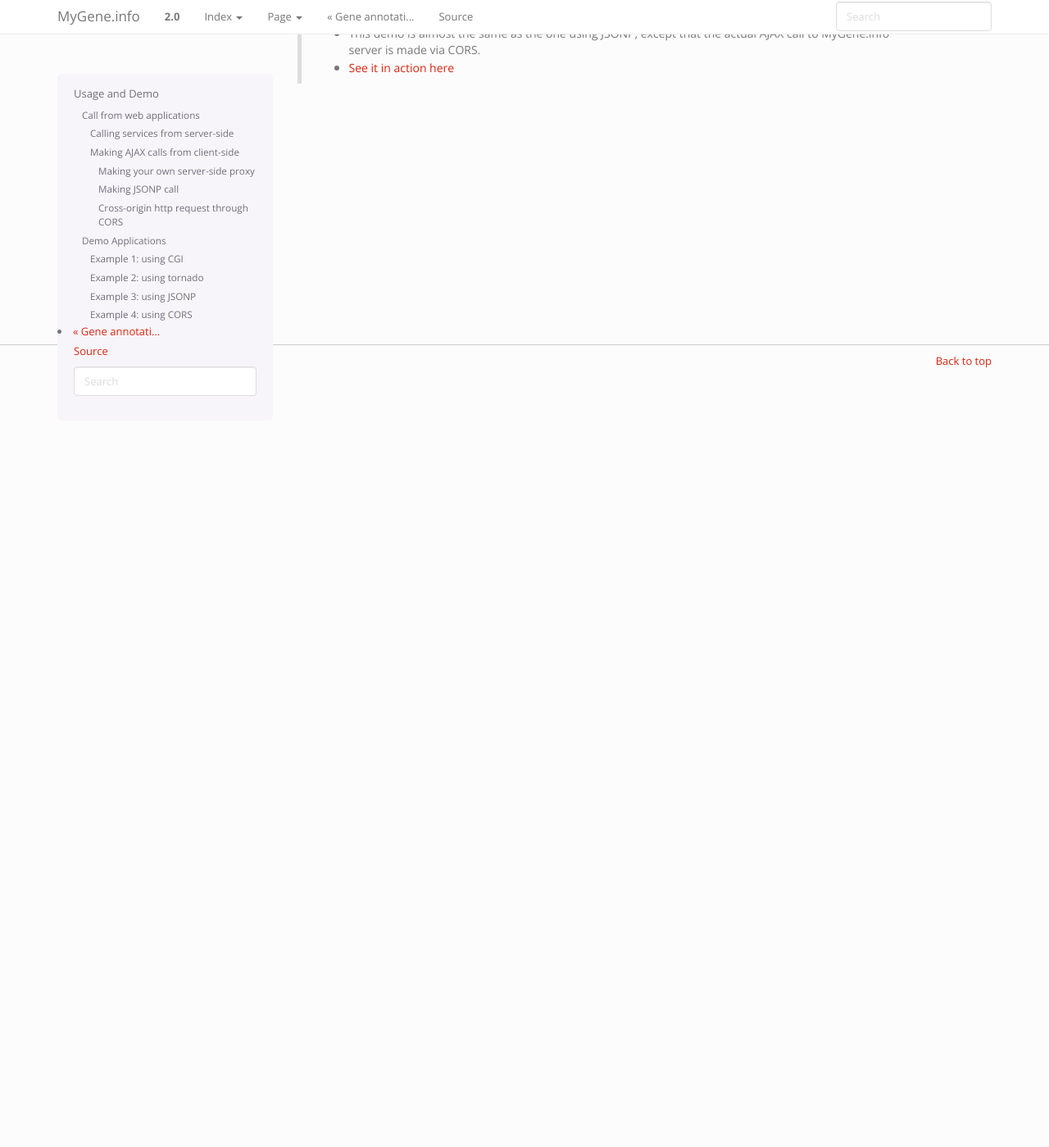
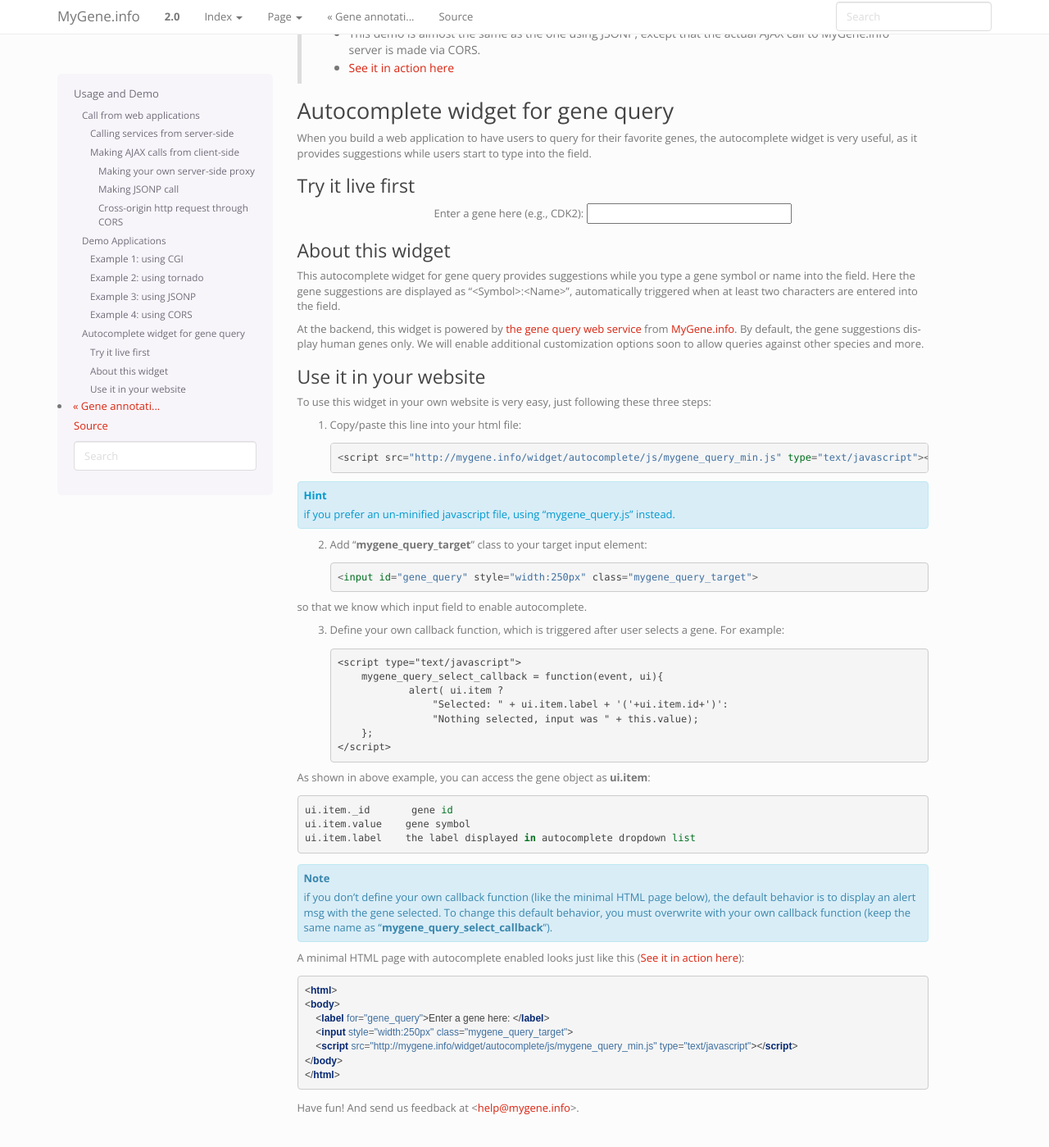
Before and after one commit to biothings/mygene.info, a Sphinx documentation site: the page built from docs/doc/usage_demo.rst, in a window 1280 px wide and 1400 px high, scrolled down 1729 px. Shown: the whole window at 82% size. Built offline with Sphinx 7.4.7, drawn with Linux system fonts in a browser that asks for light colours; some web fonts are replaced; a script that is not in the unit is left out; before the commit the page ends 2206 px from its top, so only the background shows below that.

Commit message:
fixed a link here.

```diff
--- a/docs/doc/usage_demo.rst
+++ b/docs/doc/usage_demo.rst
@@ -53,7 +53,7 @@ We implemented this demo in four ways:
 Example 1: using CGI
 ^^^^^^^^^^^^^^^^^^^^
 
- * `Download sample code here </static/demo/mygene_info_demo_cgi.py>`_.
+ * `Download sample code here </_static/demo/mygene_info_demo_cgi.py>`_.
 
  * It's a simple python CGI script. To run it, you just need to drop it to your favorite web server's cgi-bin folder (make sure your python, v2.6 up, is in the path).
 
@@ -91,8 +91,7 @@ Example 4: using CORS
  * `See it in action here </_static/demo/mygene_info_demo_cors.html>`_
 
 
-
-
+.. include :: autocomplete.rst
 
 
 .. raw:: html
```
